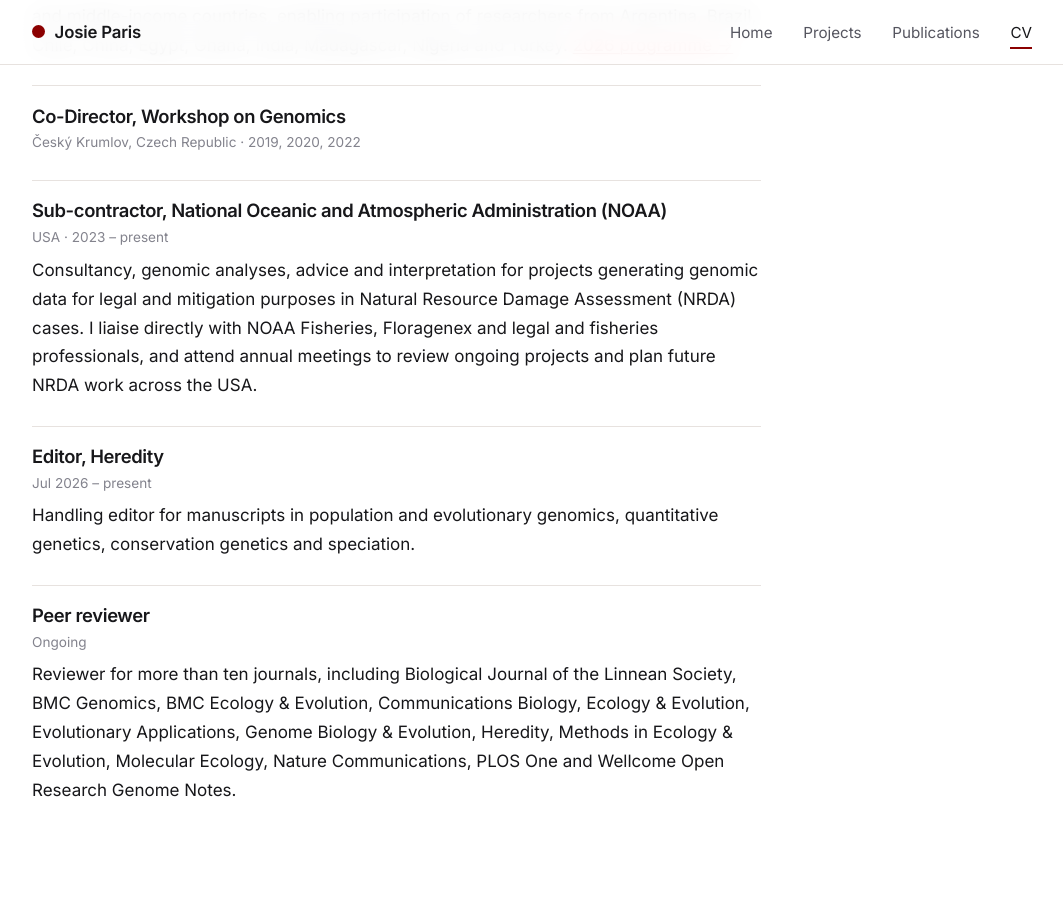
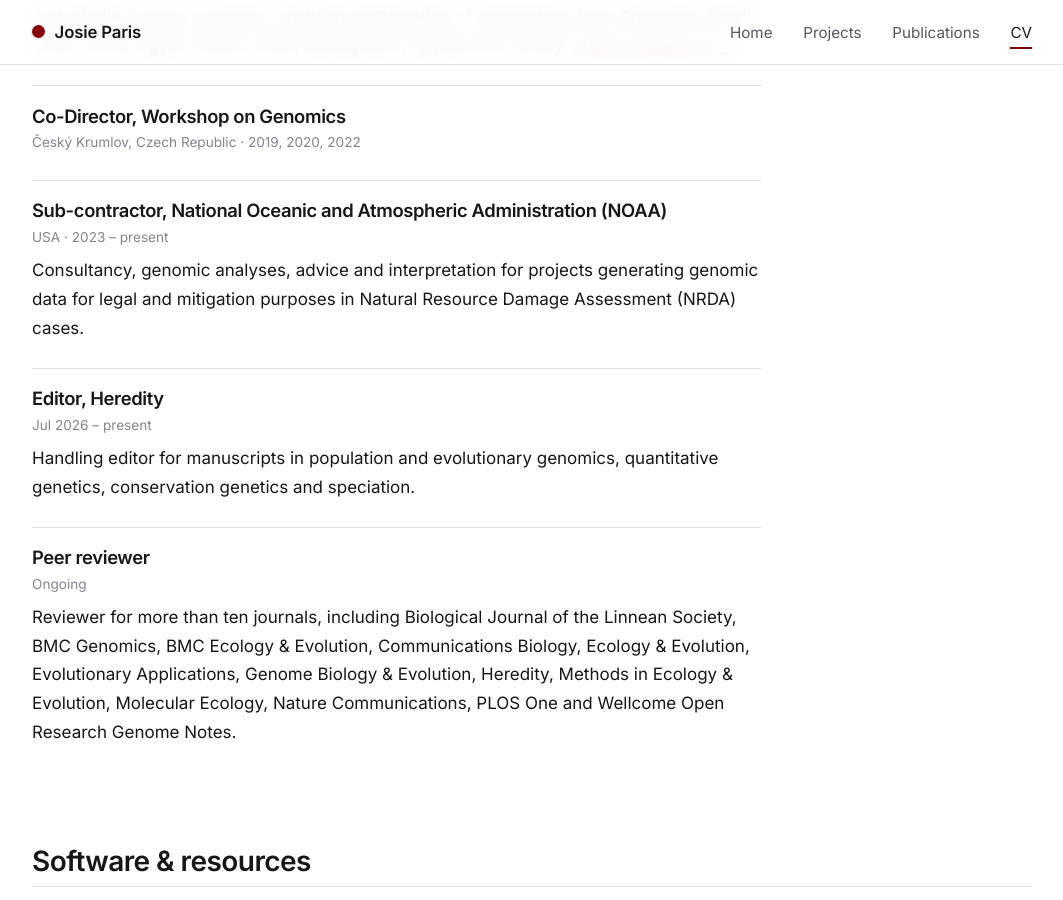
Before and after one commit to josieparis/josieparis.github.io, a Jekyll site: the page built from cv.html, in a window 1280 px wide and 900 px high, scrolled down 4786 px. Shown: the whole window, without its empty margins (108-1171 px from the left). Built offline with Jekyll 4.4.1, drawn with Linux system fonts in a browser that asks for light colours.

Commit message:
Projects: simpler AF-vapeR illustration. CV: trim NOAA description
Co-Authored-By: Claude Opus 5 <noreply@anthropic.com>

```diff
--- a/_data/cv.yml
+++ b/_data/cv.yml
@@ -163,9 +163,6 @@ professional:
     body: >-
       Consultancy, genomic analyses, advice and interpretation for projects generating genomic
       data for legal and mitigation purposes in Natural Resource Damage Assessment (NRDA) cases.
-      I liaise directly with NOAA Fisheries, Floragenex and legal and fisheries professionals,
-      and attend annual meetings to review ongoing projects and plan future NRDA work across the
-      USA.
 
   - title: Editor, Heredity
     meta: Jul 2026 – present
```
Also changed, not shown: assets/img/methods/afvaper-windows.svg.
